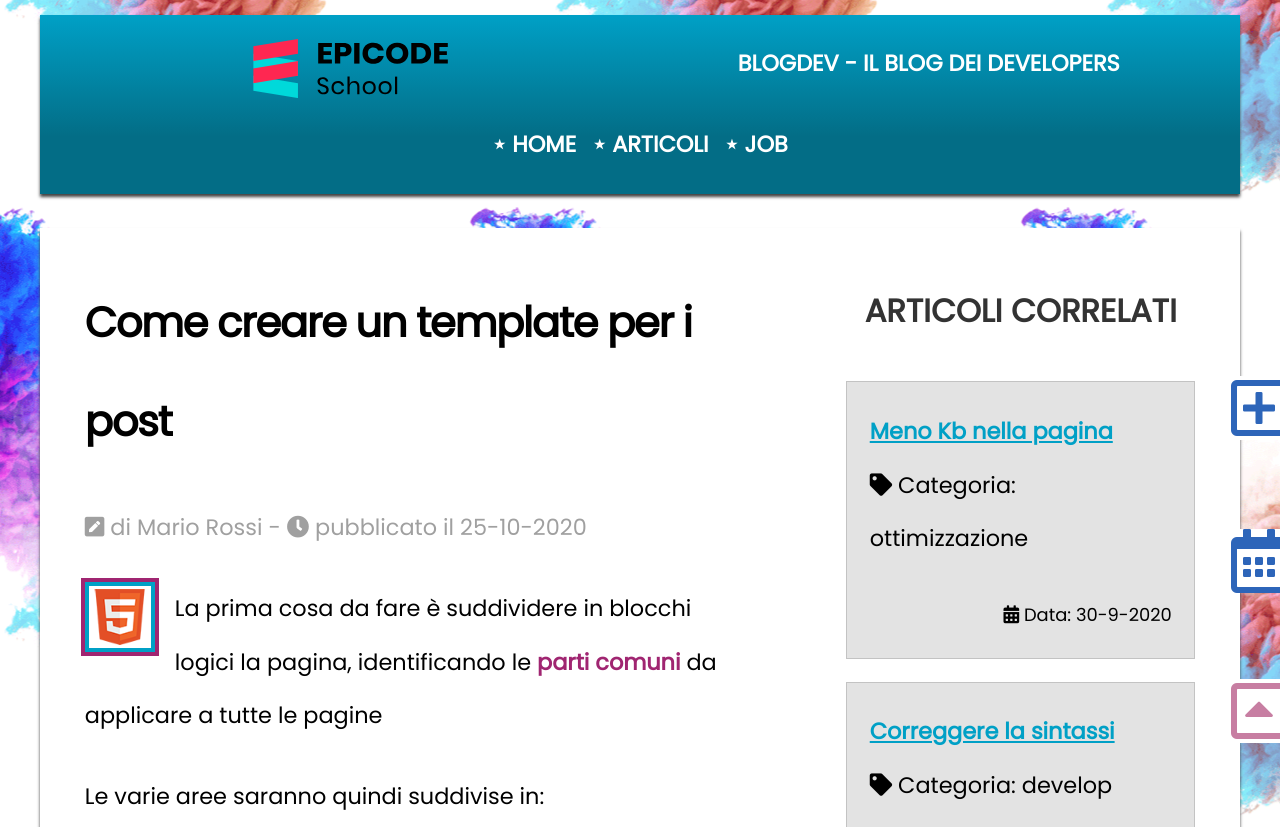
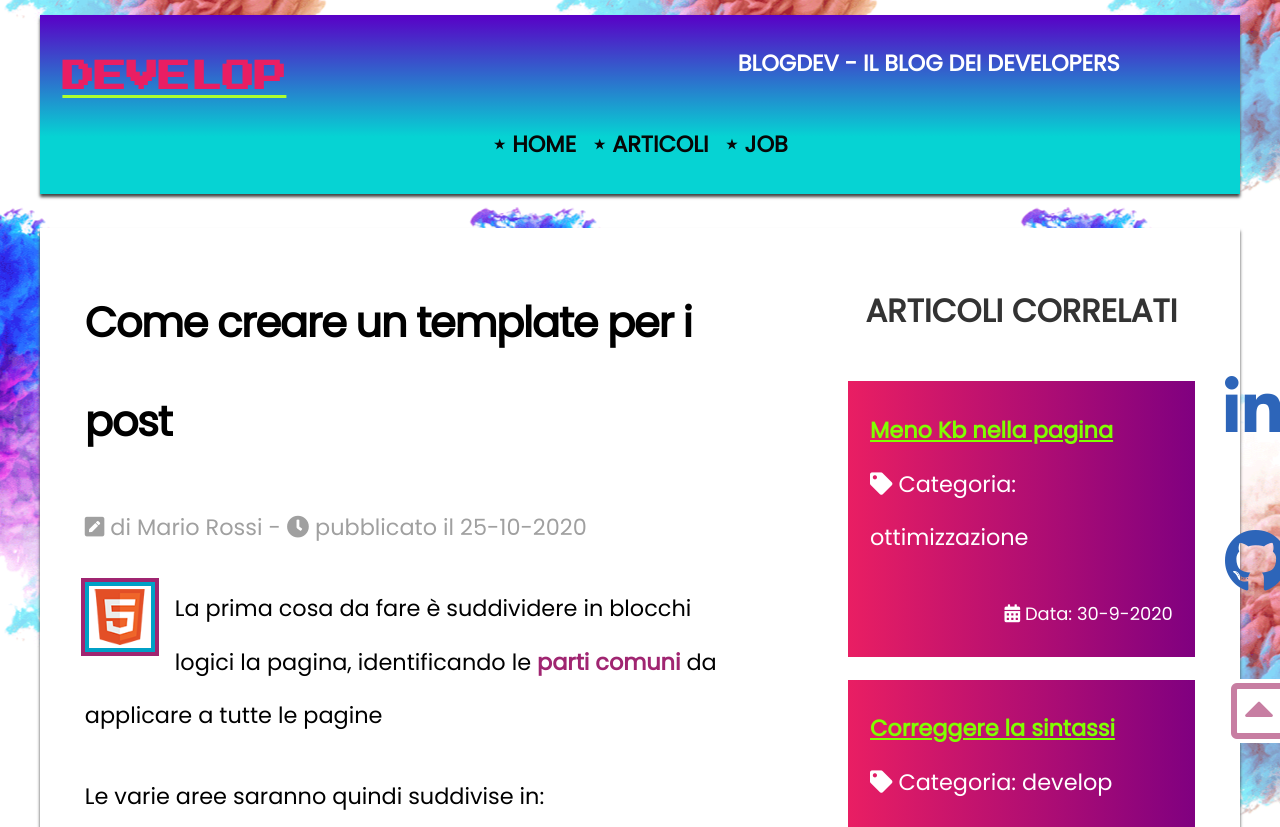
Before and after one commit to Shadhyb/corso-page, a plain HTML site: page blog/articolo.html in a window 1280 px wide. Shown: the top 827 px of the page. Drawn offline with Linux system fonts and the light colour scheme.

Commit message:
fixed blog

```diff
--- a/blog/articolo.html
+++ b/blog/articolo.html
@@ -14,7 +14,7 @@
     <body id="top">
         <header>
             <div>
-                <img src="assets/img/logo.svg" alt="logo del blog" width="250" height="60">
+                <div id="logo">Develop</div>
                 <p>BlogDev - Il blog dei developers</p>
             </div>
             <nav>
@@ -140,7 +140,7 @@
             <address>Testata online di Mario Rossi, registrata con prot. n.213/2018 - via Luigi Einaudi 2 - Milano. P.IVA 00112233. <a href="mailto:info@dev.blog" title="contattami per informazioni/lavoro/privacy">info@dev.blog</a></address>
         </footer>
 
-        <div class="social"><a href="https://www.facebook.com" target="_blank"><i class="far fa-plus-square"></i></a> <a href="https://calendar.google.com"><i class="far fa-calendar-alt"></i></a></div>
+        <div class="social"><a href="https://www.linkedin.com/in/pietro-rimoli-982b0459/" target="_blank"><i class="fab fa-linkedin-in"></i></a> <a href="https://github.com/Shadhyb"><i class="fab fa-github"></i></i></a></div>
         <div class="toTop"><a href="#top"><i class="far fa-caret-square-up"></i></a></div>
 
     </body>
--- a/blog/assets/css/stile.css
+++ b/blog/assets/css/stile.css
@@ -1,4 +1,5 @@
 /* IMPOSTAZIONI GENERALI */
+@import url('https://fonts.googleapis.com/css2?family=Press+Start+2P&display=swap');
 html {font-size: 62.5%;}
 body {
     font-family: Poppins, 'Helvetica Neue', sans-serif;
@@ -64,7 +65,7 @@ hr {display: none;} /* rimuove l'elemento */
 /* HEADER */
 header {
     background: rgb(0,160,198);
-    background: linear-gradient(180deg, rgba(0,160,198,1) 0%, rgba(3,109,134,1) 68%);
+    background: linear-gradient(180deg, rgb(89, 0, 198) 0%, rgb(6, 211, 211) 68%);
     text-align: center;
     text-transform: uppercase;
     font-weight: bold;
@@ -75,6 +76,12 @@ header {
     position: sticky;
     top: 0;
     z-index: 10;
+}
+#logo{
+    font-size: xx-large;
+    font-family: 'Press Start 2P', cursive;
+    text-decoration: underline greenyellow;
+    color:#E91E63;
 }
 @media screen and (min-width:800px) {
     header {
@@ -113,7 +120,7 @@ header nav li {
         margin-right: 0;
     }
 header nav li a {
-    color: white;
+    color: rgb(7, 7, 7);
     text-decoration: none;
 }
 header nav li a:hover {
@@ -299,9 +306,13 @@ aside h2 {
 }
 aside .wrapper div {
     background-color: #e3e3e3;
-    border: 1px solid #c3c3c3;
+    background: linear-gradient(to right,#E91E63, purple);
     margin-bottom: 1em;
+    color:white;
     padding: 1em;
+}
+aside .wrapper div a{
+color:chartreuse;
 }
 aside .wrapper div p:last-child {
     margin-bottom: 0;
@@ -332,7 +343,7 @@ aside .wrapper div p:last-child {
 /* FOOTER */
 footer {
     background: rgb(53,53,53);
-    background: linear-gradient(0deg, rgba(53,53,53,1) 0%, rgba(5,85,103,1) 68%);
+    background: linear-gradient(0deg, rgb(89, 0, 198) 0%, rgb(6, 211, 211) 68%);
     box-shadow: 0 3px 3px #444;
     color: #f0f0f0;
     padding: 1em;
@@ -346,7 +357,10 @@ footer {
     }
 
 footer a {
-    color: fuchsia;
+    color:#e91e63
+}
+footer p{
+    color:black
 }
 
 
--- a/corso/assets/css/styledesk.css
+++ b/corso/assets/css/styledesk.css
@@ -500,6 +500,7 @@ hr:hover{
 margin:1em;
 
 }
+
 @media only screen and (min-width: 768px) and (max-width:1024px){
 
 .aside{
```
